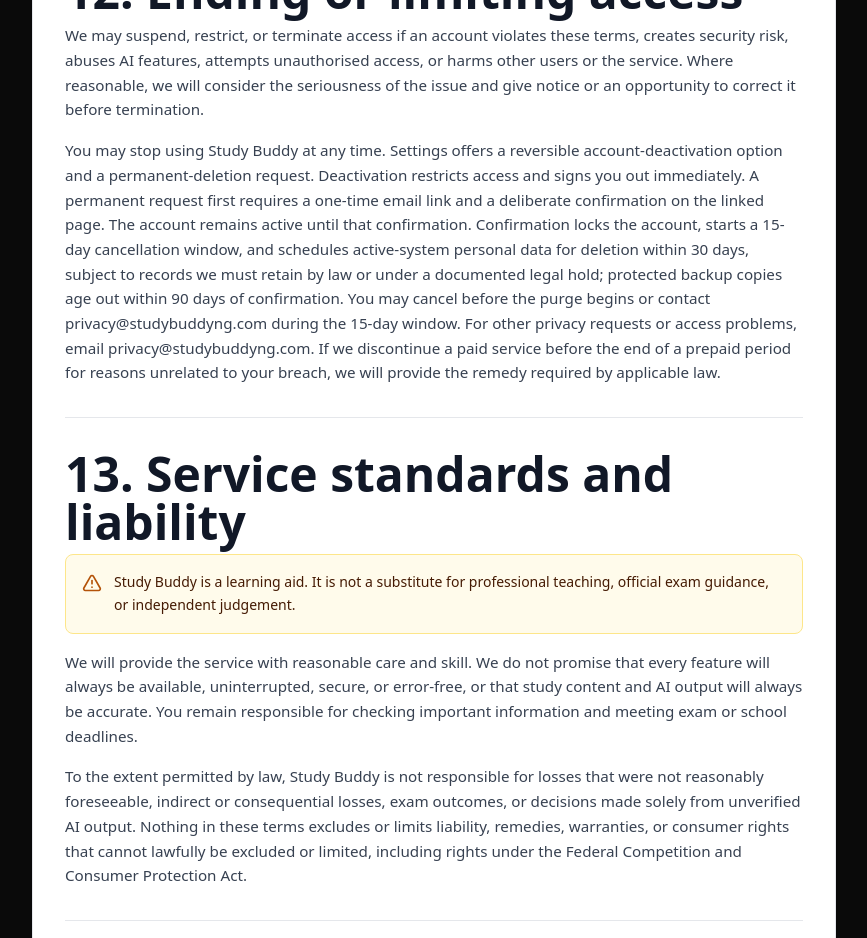
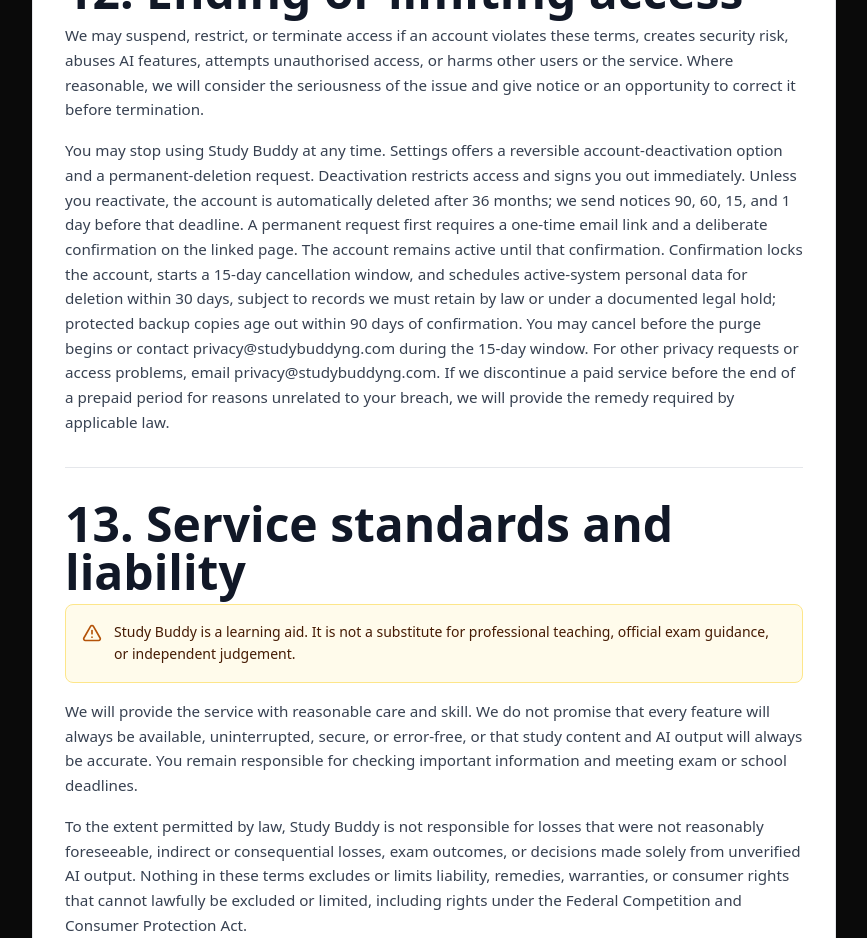
Before and after one commit to studybuddydevelopers/study-buddy-v2, a Next.js app: page /terms-of-service in a window 1280 px wide. Shown: the part 4800-5738 px from the top of the page, without its empty margins (356-1223 px from the left). Built offline with nearby package versions, Linux system fonts and the light colour scheme; no server answers.

Commit message:
docs(terms-of-service): update account deletion policy
Clarified the account deletion timeline for users.

The account will now be automatically deleted after 36 months of inactivity, with notifications sent at 90, 60, 15, and 1 day prior to deletion.

```diff
--- a/app/terms-of-service/page.tsx
+++ b/app/terms-of-service/page.tsx
@@ -458,10 +458,12 @@
               You may stop using Study Buddy at any time. Settings offers a
               reversible account-deactivation option and a permanent-deletion
               request. Deactivation restricts access and signs you out
-              immediately. A permanent request first requires a one-time email
-              link and a deliberate confirmation on the linked page. The account
-              remains active until that confirmation. Confirmation locks the
-              account, starts a 15-day cancellation window, and schedules
+              immediately. Unless you reactivate, the account is automatically
+              deleted after 36 months; we send notices 90, 60, 15, and 1 day
+              before that deadline. A permanent request first requires a
+              one-time email link and a deliberate confirmation on the linked
+              page. The account remains active until that confirmation.
+              Confirmation locks the account, starts a 15-day cancellation window, and schedules
               active-system personal data for deletion within 30 days, subject
               to records we must retain by law or under a documented legal hold;
               protected backup copies age out within 90 days of confirmation.
```
